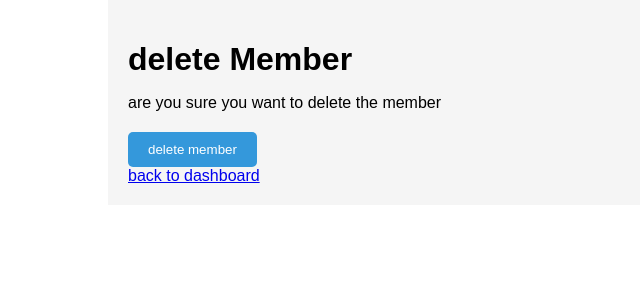
After one commit to Asad136/Gym-app, a Django app: page /delete_member/5 in a window 1280 px wide. The commit adds this page. Shown: the top 300 px of the page, without its empty margins (0-640 px from the left). Run offline with Django 5.2, Linux system fonts and the light colour scheme; data comes from the database, SQL or seed files in the repository; both versions use the stored data as it was after the commit.

Commit message:
comit changes

```diff
--- a/gym_management/members/models.py
+++ b/gym_management/members/models.py
@@ -4,8 +4,8 @@ from datetime import timedelta
 
 class Member(models.Model):
     STATUS_CHOICES = (
-        ('Active', 'Active'),
-        ('Non Active', 'Non Active'),
+        ('paid', 'paid'),
+        ('Not paid', 'Not paid'),
     )
 
     name = models.CharField(max_length=100)
--- a/gym_management/members/templates/members/dashboard.html
+++ b/gym_management/members/templates/members/dashboard.html
@@ -24,7 +24,10 @@
                     <div class="img-section">
                        <img src ="{{member.picture.url}}" alt="{{member.name}}">
                     </div>
-                    <li>{{ member.name }} - {{ member.status }}</li>
+                    <li> <a href="{% url 'member_details' pk=member.pk %}">{{ member.name }} </a> - {{ member.status }}</li>
+                    <a href="{% url 'update_member' pk=member.pk %}">update member</a>
+                    <a href="{% url 'delete_member' pk=member.pk %}">delete member</a>
+
                 {% endfor %}
             </ul>
         </section>
@@ -33,6 +36,7 @@
             <ul>
                 {% for member in members_due_soon %}
                     <li>{{ member.name }} - Due on {{ member.fee_due_date }}</li>
+
                 {% endfor %}
             </ul>
         </section>
--- /dev/null
+++ b/gym_management/members/templates/members/delete_,member.html
@@ -0,0 +1,21 @@
+{% load static %}
+<!DOCTYPE html>
+<html lang="en">
+<head>
+    <meta charset="UTF-8">
+    <meta name="viewport" content="width=device-width, initial-scale=1.0">
+    <title>delete Member</title>
+    <link rel="stylesheet" href="{% static 'css/styles.css' %}">
+</head>
+<body>
+    <div class="container">
+        <h1>delete Member</h1>
+        <p> are you sure you want to delete the member</p>
+        <form method ='post'>
+            {% csrf_token %}
+            <button type="submit">delete member</button>
+        </form>
+        <a href = "{% url 'dashboard' %}">back to dashboard</a>
+    </div>
+</body>
+</html>
--- a/gym_management/members/urls.py
+++ b/gym_management/members/urls.py
@@ -5,4 +5,9 @@ urlpatterns = [
     path('', views.dashboard, name='dashboard'),
     path('reports/', views.reports, name='reports'),
     path('add_member/', views.add_member, name='add_member'),
+    path('update_member/<int:pk>', views.update_member, name='update_member'),
+    path('member_details/<int:pk>', views.member_details, name='member_details'),
+    path('delete_member/<int:pk>', views.delete_member, name='delete_member'),
+
+
 ]
--- a/gym_management/members/views.py
+++ b/gym_management/members/views.py
@@ -6,6 +6,9 @@ from .forms import MemberForm
 def dashboard(request):
     members = Member.objects.all()
     members_due_soon = [member for member in members if member.is_fee_due()]
+    # make the paid status not paid
+    for member in members_due_soon:
+        member.status = 'not paid'
     return render(request, 'members/dashboard.html', {
         'members': members,
         'members_due_soon': members_due_soon,
@@ -35,3 +38,27 @@ def add_member(request):
     else:
         form = MemberForm()
     return render(request, 'members/add_member.html', {'form': form})
+
+def update_member(request,pk):
+    member = get_object_or_404(Member,pk=pk)
+    if request.method=="POST":
+        form = MemberForm(request.POST,request.FILES,instance=member)
+        if form.is_valid():
+            form.save()
+            return redirect('member_details',pk=pk)
+    else:
+        form= MemberForm(instance=member)
+    return render(request,'members/update_member.html',{'form':form})
+
+
+
+def member_details(request, pk):
+    members = get_object_or_404(Member,pk=pk)
+    return render(request, 'members/member_details.html', {'members': members   })
+
+def delete_member(request,pk):
+    member = get_object_or_404(Member,pk= pk)
+    if request.method == 'POST':
+        member.delete()
+        return redirect('dashboard')
+    return render(request,'members/delete_,member.html',{'member':member})
```
Also changed, not shown: gym_management/members/templates/members/member_details.html (added, +22 -0 lines), gym_management/members/templates/members/update_member.html (added, +27 -0 lines), gym_management/db.sqlite3, gym_management/members/migrations/0002_alter_member_status.py (added).
